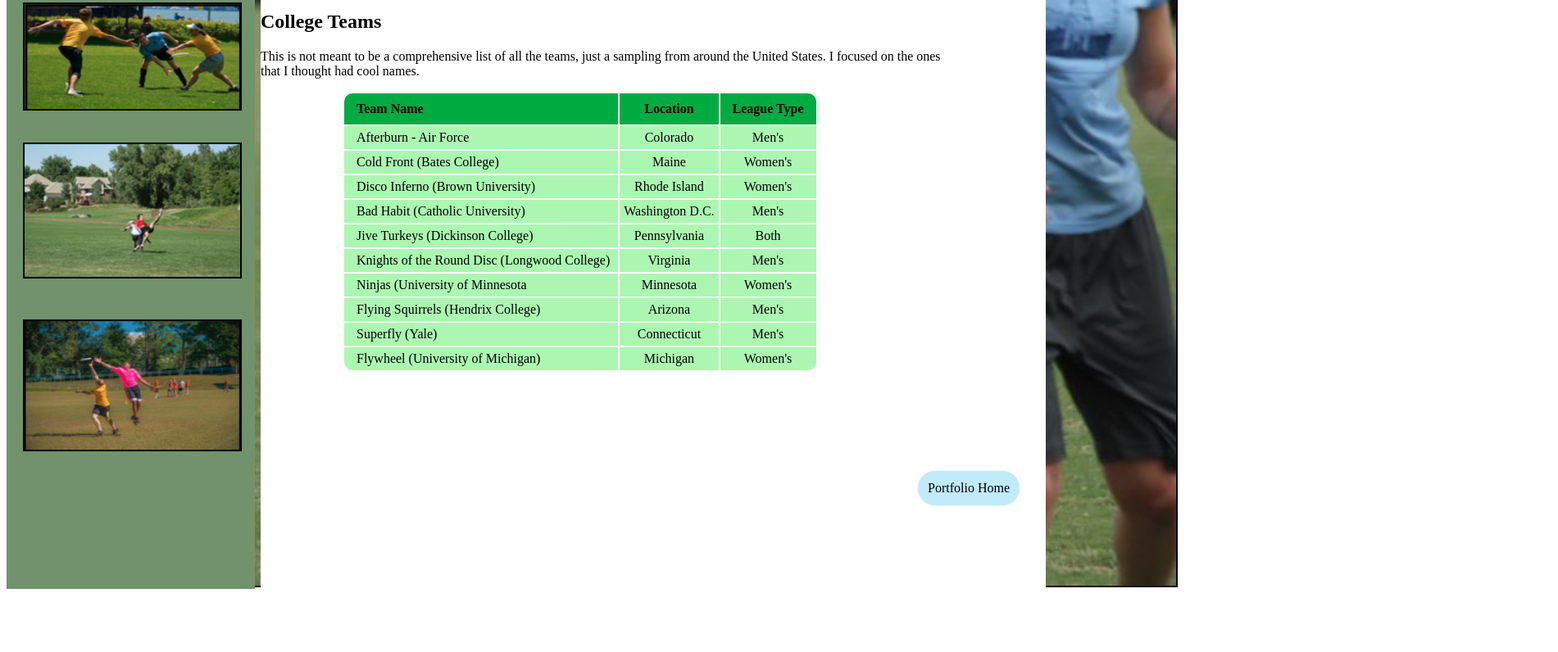
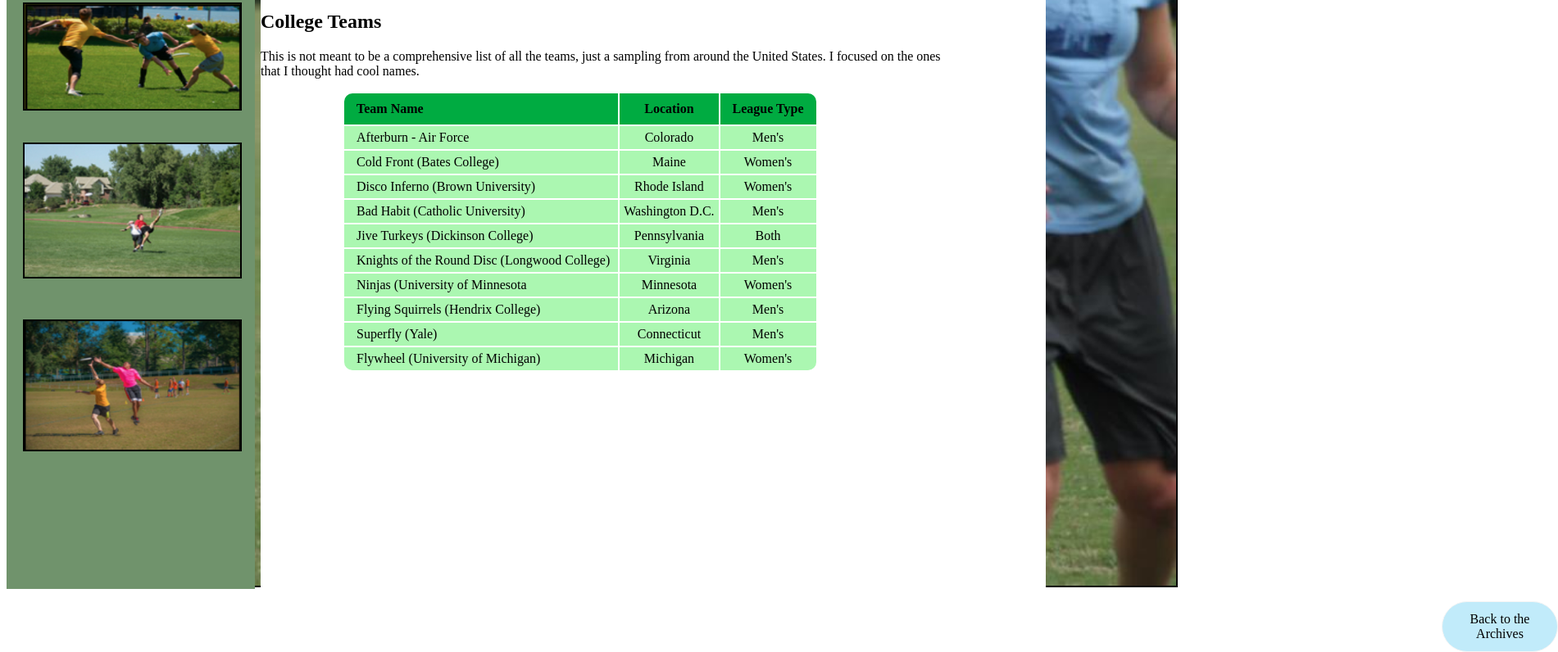
Before and after one commit to johnjang94/ultimate_frisbee, a plain HTML site: page teams.html in a window 1280 px wide. Shown: the part 252-1048 px from the top of the page at 82% size, 1901 px wide, since content can reach past the window. Before the commit the page ends 1008 px from the top, so only its background shows below. Drawn offline with Linux system fonts and the light colour scheme; a web font is replaced by a local one.

Commit message:
changes made

```diff
--- a/teams.html
+++ b/teams.html
@@ -193,8 +193,8 @@
       .navigation {
         width: max-content;
 
-        margin-top: 300px;
-        margin-left: 300px;
+        top: 20vh;
+        left: 50vw;
       }
 
       .portfolio {
@@ -305,7 +305,11 @@
 		</table>
 	</div>
 	<div class="navigation_box">
-		<a href="https://johnjang94.github.io/frontenddev" class="navigation portfolio">Portfolio Home</a>
+		<a
+        href="https://johnjang94.github.io/frontend/archives"
+        class="navigation portfolio"
+        >Back to the Archives</a
+      >
 	  </div>
 </body>
 </html>
```
Also changed, not shown: history.html (+4 -4 lines), index.html (+4 -4 lines), ultimate.html (+4 -4 lines).
